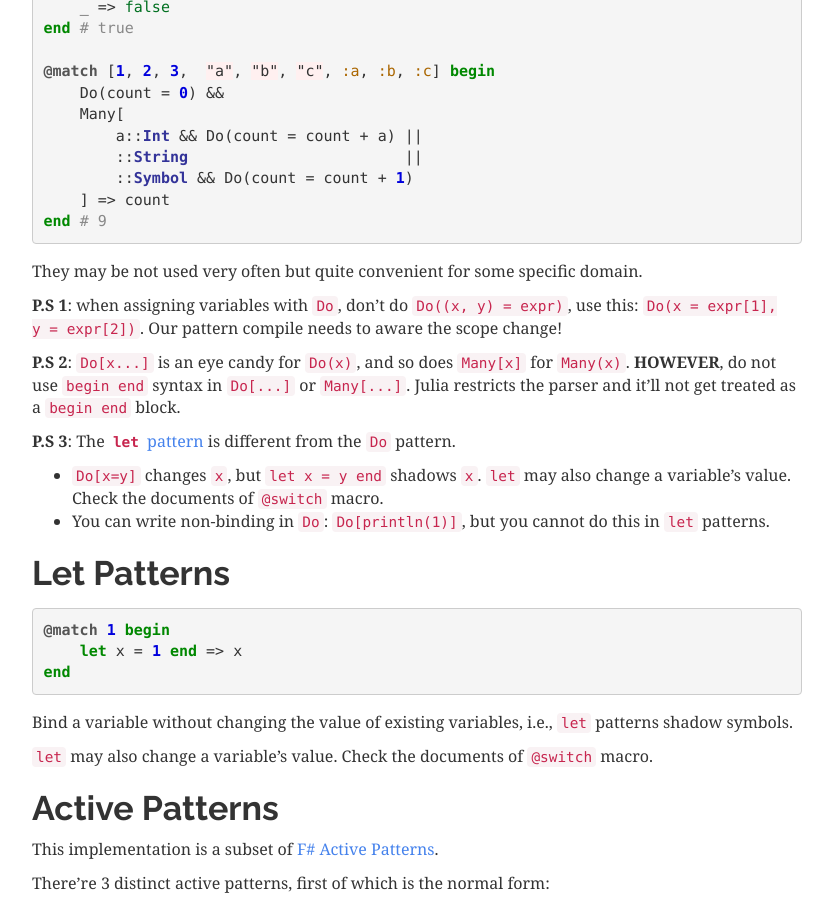
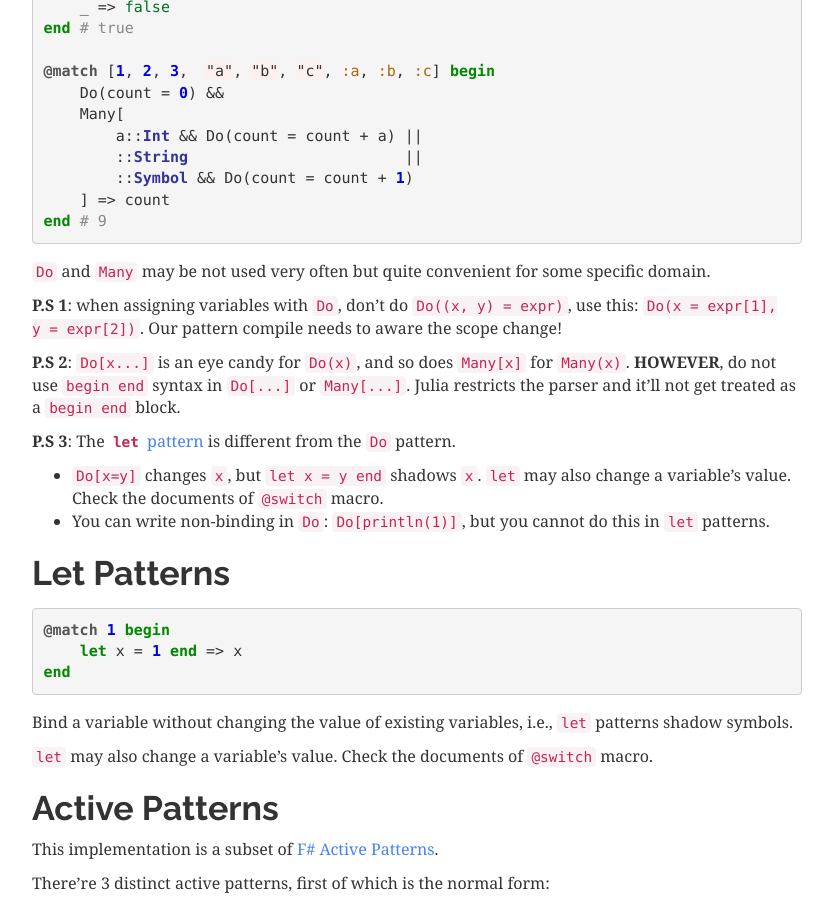
Before and after one commit to thautwarm/MLStyle.jl, a Sphinx documentation site: the page built from docs/syntax/pattern.md, in a window 1280 px wide and 900 px high, scrolled down 6416 px. Shown: the whole window, without its empty margins (38-871 px from the left). Built offline with Sphinx 7.4.7, drawn with Linux system fonts in a browser that asks for light colours.

````diff
--- a/docs/syntax/pattern.md
+++ b/docs/syntax/pattern.md
@@ -328,7 +328,7 @@
 end # 9
 ```
 
-They may be not used very often but quite convenient for some specific domain.
+`Do` and `Many` may be not used very often but quite convenient for some specific domain.
 
 **P.S 1**: when assigning variables with `Do`, don't do `Do((x, y) = expr)`, use this: `Do(x = expr[1], y = expr[2])`. Our pattern compile needs to aware the scope change!
 
````
Also changed, not shown: 11 other files.
